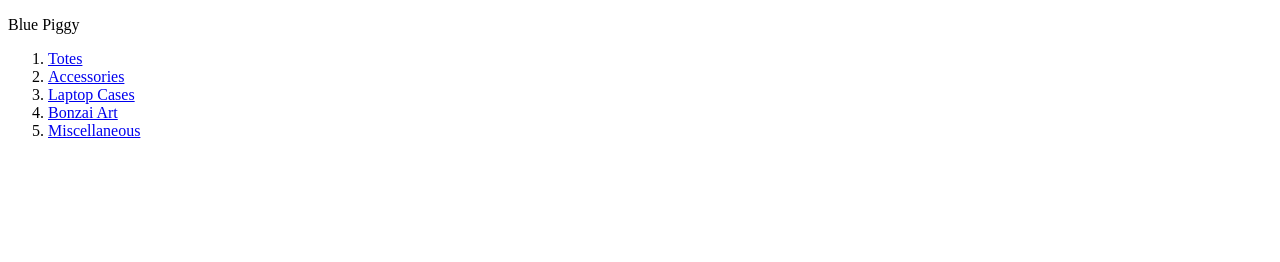
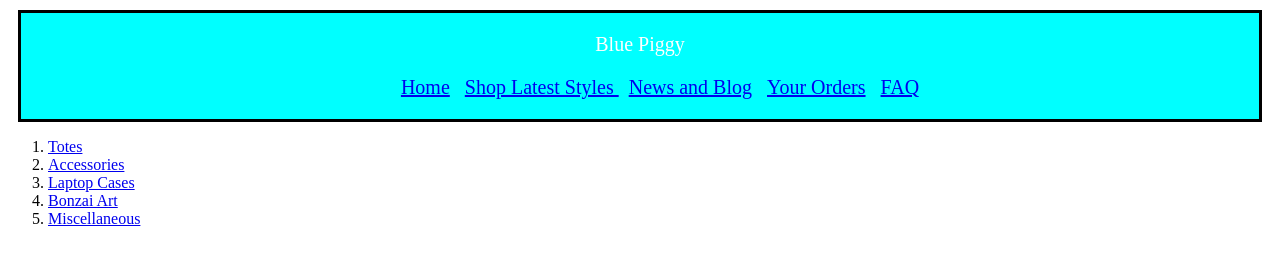
Before and after one commit to anhvoo1/Alpha, a plain HTML site: page index.html in a window 1280 px wide. Drawn offline with Linux system fonts and the light colour scheme.

Commit message:
Added Header CSS

```diff
--- a/index.html
+++ b/index.html
@@ -3,10 +3,30 @@
 	<head>
 		<title> My-first-interactive website </title>
 		<meta charset='utf-8'>
+		<link rel="stylesheet" type="text/css" href="main.css">
 	</head>
 	<body>
 		<header>
 			<p>Blue Piggy</p>
+		<nav>
+			<ul>
+				<li>
+					<a href="#">Home</a>
+				</li>
+				<li>
+					<a href="#">Shop Latest Styles </a>
+				</li>
+				<li>
+					<a href="#">News and Blog</a>
+				</li>
+				<li>
+					<a href="#">Your Orders</a>
+				</li>
+				<li>
+					<a href="#">FAQ</a>
+				</li>
+			</ul>
+		</nav>
 		</header>
 		<main>
 			<ol>
--- a/main.css
+++ b/main.css
@@ -0,0 +1,21 @@
+header {
+	text-align: center;
+	background-color: cyan;
+	color: white;
+	margin: 10px 10px 10px 10px;
+	border: solid black;
+
+	font-size: 20px;
+}
+
+main  {
+
+}
+
+body {
+
+}
+ nav li{
+	display: inline;
+	margin: 0px 5px 0px 5px;
+}
```
Also changed, not shown: 2 other files.
